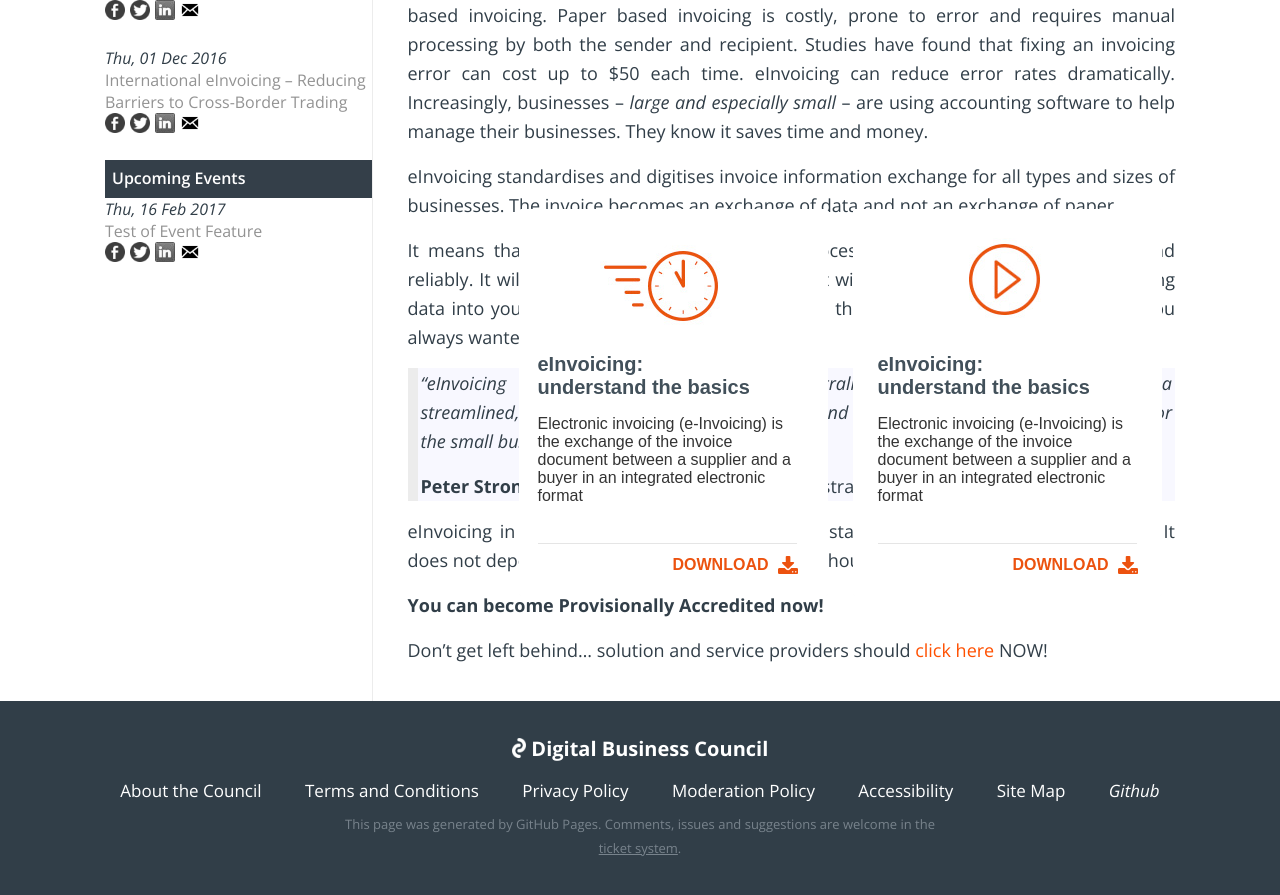
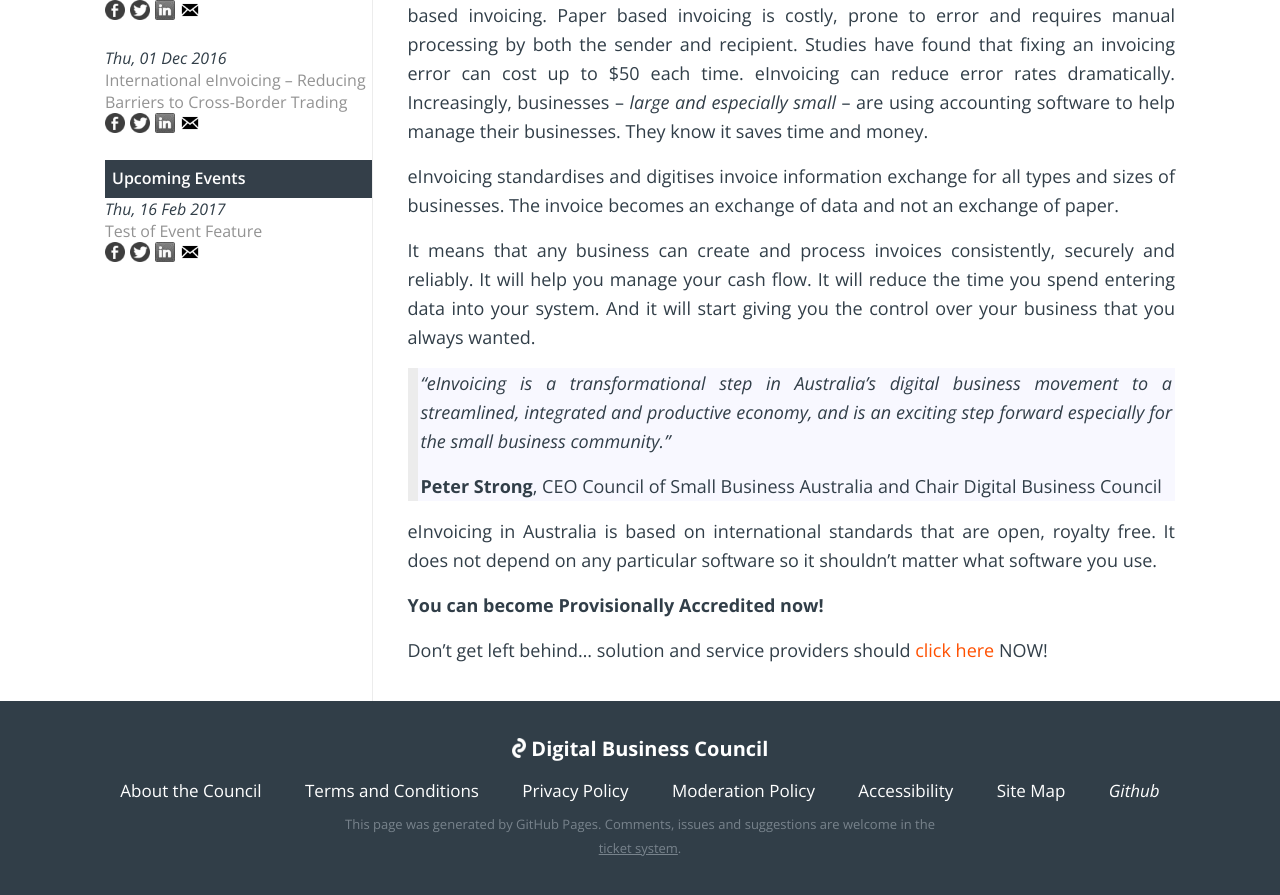
Before and after one commit to Digital-Business-Council/Digital-Business-Council.github.io, a Jekyll site: the page built from index.md, in a window 1280 px wide and 900 px high, scrolled down 580 px. Shown: the top 895 px of the window. Built offline with Jekyll 4.4.1, drawn with Linux system fonts in a browser that asks for light colours; our own code applies the rules of GitHub Pages for plain Markdown files.

Commit message:
Update index.md

```diff
--- a/index.md
+++ b/index.md
@@ -13,10 +13,6 @@ Paper based invoicing is costly, prone to error and requires manual processing b
 Studies have found that fixing an invoicing error can cost up to $50 each time. eInvoicing can reduce error rates dramatically.
 Increasingly, businesses – *large and especially small* – are using accounting software to help manage their businesses. They know it saves time and money.
 
-<div>
- {% include call-to-action-block.html %}
-</div>
-
 eInvoicing standardises and digitises invoice information exchange for all types and sizes of businesses. The invoice becomes an exchange of data and not an exchange of paper.
 
 It means that any business can create and process invoices consistently, securely and reliably. It will help you manage your cash flow. It will reduce the time you spend entering data into your system. And it will start giving you the control over your business that you always wanted.
```
